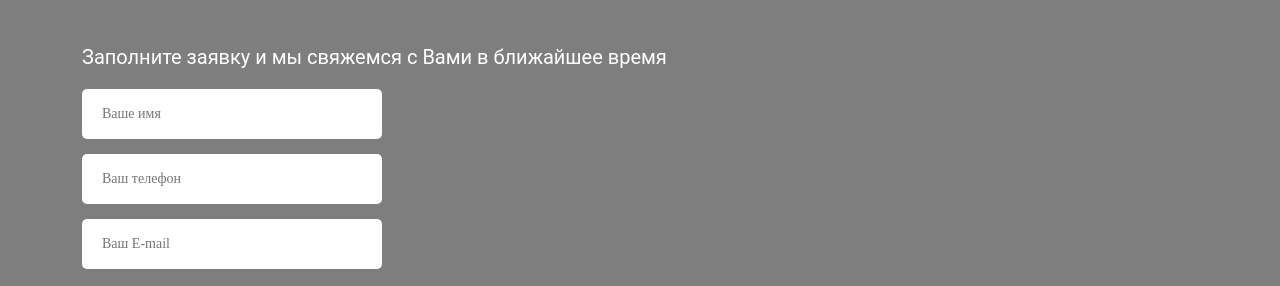
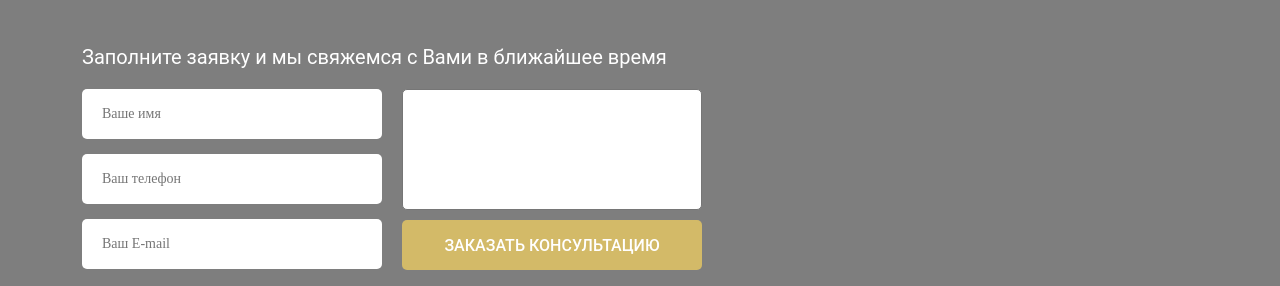
Before and after one commit to AntonAbabkov/AntonAbabkovNATALY.github.io, a website: page src/index.html in a window 1280 px wide. Shown: the part 3242-3528 px from the top of the page. Drawn offline with nearby package versions, Linux system fonts and the light colour scheme.

Commit message:
сделал перенос полей для ввода в фоорме заявки на обратную связь

```diff
--- a/src/index.html
+++ b/src/index.html
@@ -280,11 +280,15 @@
             </div>
             <div class="feedback_block">
                 <form class="feed-form" action="#">
-                    <input name="name" required placeholder="Ваше имя" type="text">
-                    <input name="phone" required placeholder="Ваш телефон" type="tel">
-                    <input name="email" required placeholder="Ваш E-mail" type="email">
-                    <textarea name="request" cols="30" rows="10" class="request_text"></textarea>
-                    <button class="submit">заказать консультацию</button>
+                    <div class="feed-form-contacts">
+                        <input name="name" required placeholder="Ваше имя" type="text">
+                        <input name="phone" required placeholder="Ваш телефон" type="tel">
+                        <input name="email" required placeholder="Ваш E-mail" type="email">
+                    </div>
+                    <div class="feed-form-text">
+                        <textarea name="request" cols="30" rows="10" class="request_text"></textarea>
+                        <button class="submit">заказать консультацию</button>
+                    </div>
                 </form>
             </div>
         </div>
--- a/src/sass/_general.sass
+++ b/src/sass/_general.sass
@@ -366,6 +366,7 @@ nav
 
 .feedback
 	background-color: rgba(41,41,41,0.6)
+	height: 380px
 	&_title
 		font-size: 48px
 		color: #FFFFFF
@@ -383,33 +384,40 @@ nav
 		padding: 20px 0px
 		.feed-form
 			display: flex
-			flex-direction: column
-			width: 300px
-			input
-				height: 50px
-				border-radius: 5px
-				background-color: #FFFFFF
-				margin-bottom: 15px
-				border: none
-				padding: 0 20px
-				font-weight: 400
-				font-size: 14px
-				&:nth-child(3)
-					margin-bottom: 20px
-			.request_text
-				resize: none
-			.submit
-				width: 300px
-				height: 47px
-				background-color: #d3ba68
-				border-radius: 5px
-				color: #FFFFFF
-				border: none
-				font-size: 16px
-				font-weight: 500
-				text-transform: uppercase
-				font-family: Roboto
-				margin-top: 10px
+			&-contacts
+				display: flex
+				flex-direction: column
+				input
+					height: 50px
+					width: 300px
+					border-radius: 5px
+					background-color: #FFFFFF
+					margin: 0px 20px 15px 0px
+					border: none
+					padding: 0 20px
+					font-weight: 400
+					font-size: 14px
+					&:nth-child(3)
+						margin-bottom: 20px
+			&-text
+				display: flex
+				flex-direction: column
+				.request_text
+					resize: none
+					border-radius: 5px
+					height: 121px
+				.submit
+					width: 300px
+					height: 50px
+					background-color: #d3ba68
+					border-radius: 5px
+					color: #FFFFFF
+					border: none
+					font-size: 16px
+					font-weight: 500
+					text-transform: uppercase
+					font-family: Roboto
+					margin-top: 10px
 
 .footer
 	height: 145px
```
Also changed, not shown: src/css/style-dist.css, src/css/style.css, 2 other files.
